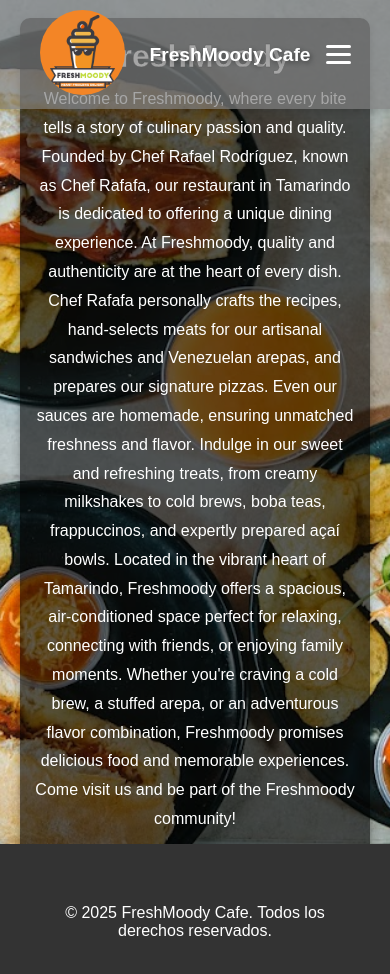
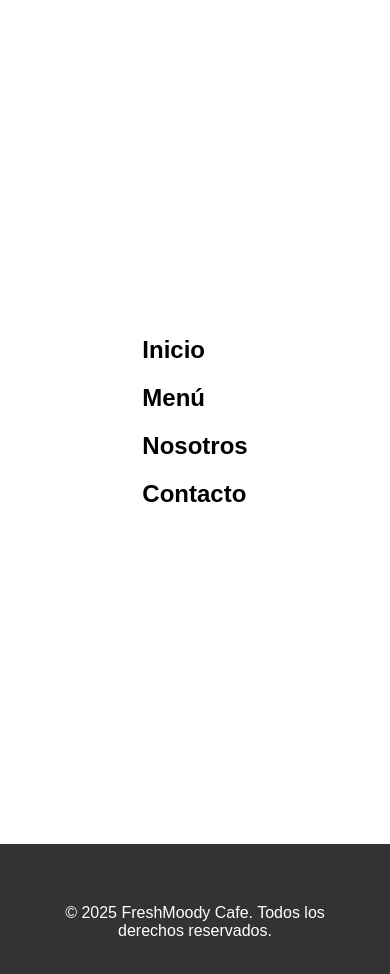
Before and after one commit to MrDiegoRobot/FreshMoody, a plain HTML site: page aboutus.html in a window 390 px wide. Both pictures are taken after a click on the element 338 px from the left and 54 px from the top of the page. Drawn offline with Linux system fonts and the light colour scheme.

Commit message:
Update aboutus.html

```diff
--- a/aboutus.html
+++ b/aboutus.html
@@ -81,6 +81,12 @@
             <p>&copy; 2025 FreshMoody Cafe. Todos los derechos reservados.</p>
         </div>
     </footer>
+      <script>
+        function toggleMenu() {
+            const navMenu = document.querySelector('.nav-menu');
+            navMenu.classList.toggle('active');
+        }
+    </script>
 
 </body>
 
```
